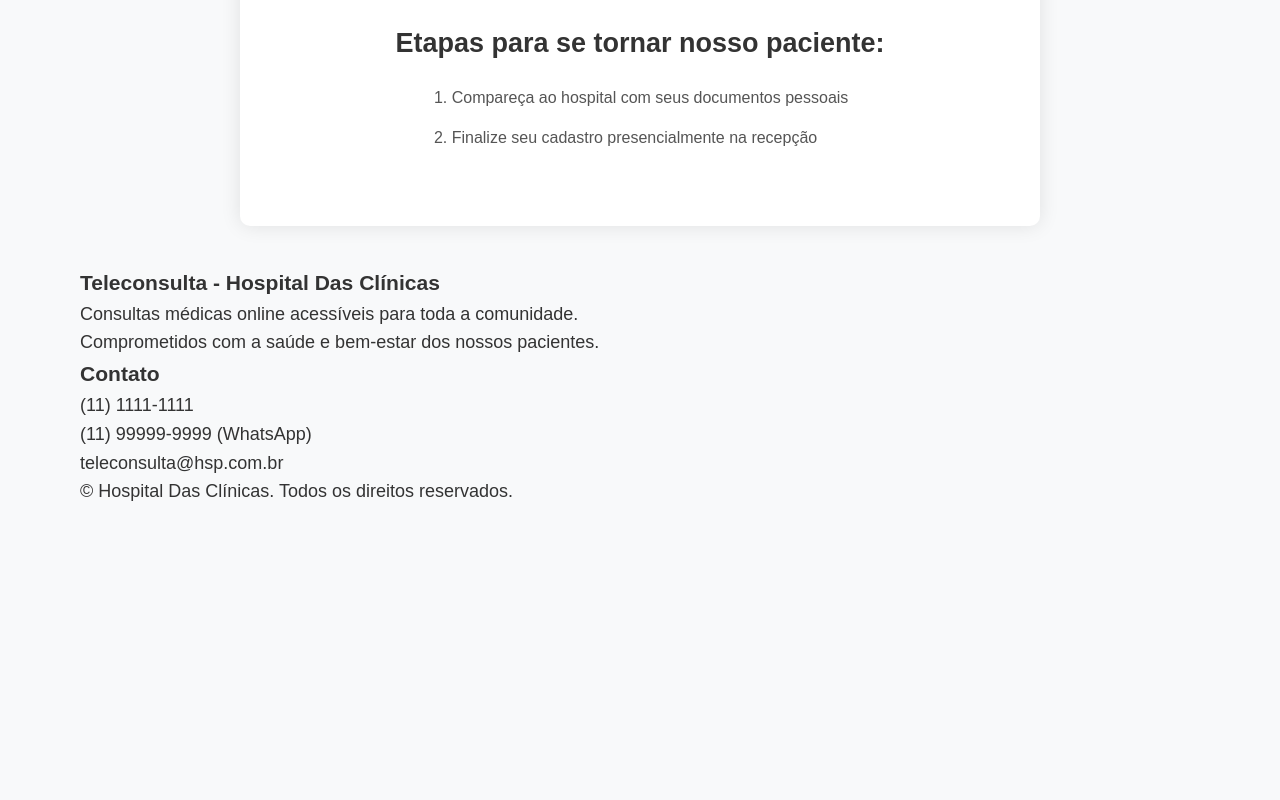
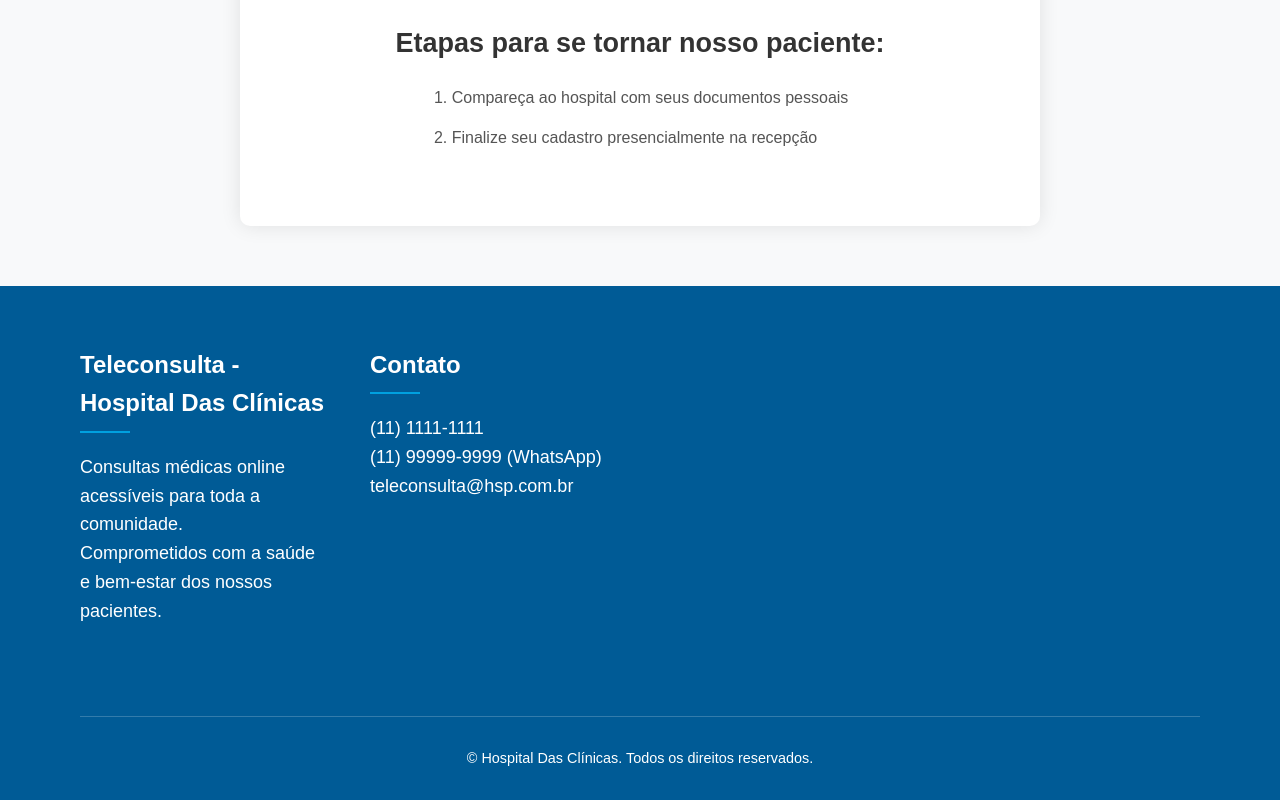
Before and after one commit to ChallengeFiap1tdspo/ChallengeFrontEnd, a plain HTML site: page assets/primeiroContato.html in a window 1280 px wide. Shown: the part 506-1306 px from the top of the page. Before the commit the page ends 1012 px from the top, so only its background shows below. Drawn offline with Linux system fonts and the light colour scheme; files whose address does not match are found by name.

Commit message:
inserindo a estilizacao do radape

```diff
--- a/css/primeiroContato.css
+++ b/css/primeiroContato.css
@@ -128,3 +128,47 @@ body {
     font-size: 16px;
     color: #555;
 }
+
+.rodape {
+    background-color: #005b96;
+    color: #ffffff;
+    padding: 60px 0 30px;
+    margin-top: 60px;
+}
+
+.rodape .container {
+    display: grid;
+    grid-template-columns: repeat(auto-fit, minmax(250px, 1fr));
+    gap: 40px;
+}
+
+.coluna-footer {
+    margin-bottom: 20px;
+}
+
+.coluna-footer h3 {
+    font-size: 1.5rem;
+    margin-bottom: 20px;
+    position: relative;
+    padding-bottom: 10px;
+    color: #ffffff;
+}
+
+.coluna-footer h3::after {
+    content: '';
+    position: absolute;
+    left: 0;
+    bottom: 0;
+    width: 50px;
+    height: 2px;
+    background-color: #00a1e0;
+}
+
+.base-rodape {
+    grid-column: 1 / -1;
+    text-align: center;
+    padding-top: 30px;
+    border-top: 1px solid rgba(255, 255, 255, 0.2);
+    margin-top: 30px;
+    font-size: 0.9rem;
+}
```
